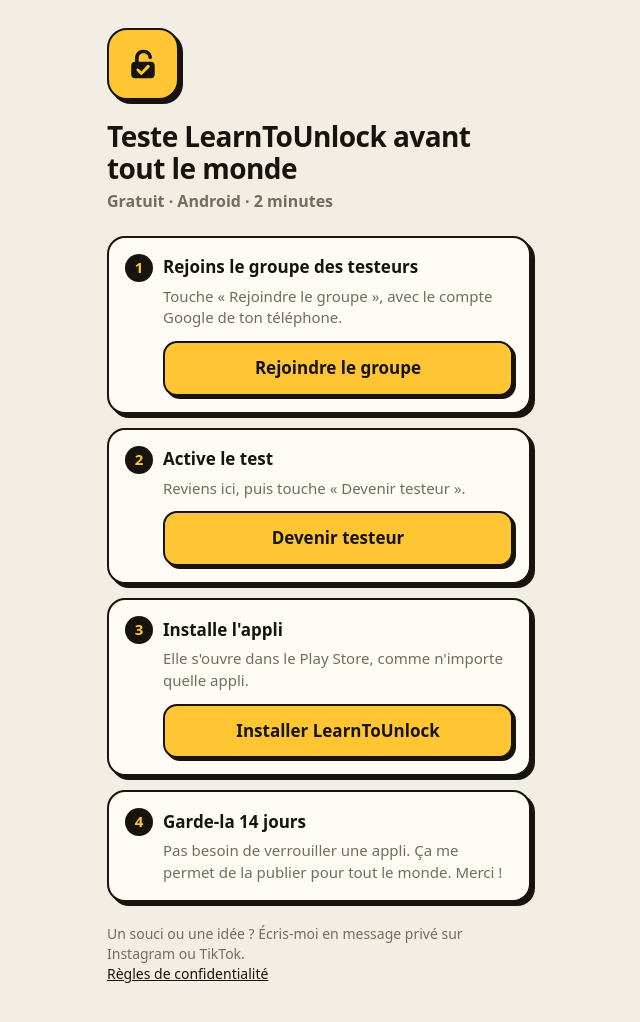
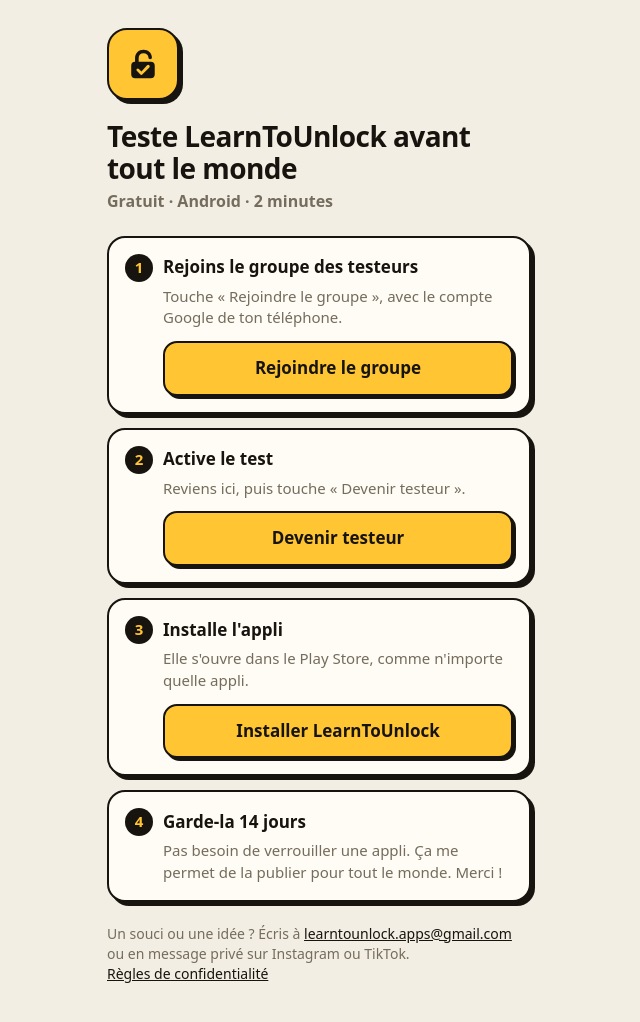
Before and after one commit to learntounlock/learntounlock.github.io, a plain HTML site: page index.html in a window 1280 px wide. Shown: the whole page, without its empty margins (321-961 px from the left). Drawn offline with Linux system fonts and the light colour scheme.

Commit message:
Site public : testeurs, confidentialité, dictionnaire

```diff
--- a/index.html
+++ b/index.html
@@ -73,7 +73,7 @@
     <p>Pas besoin de verrouiller une appli. Ça me permet de la publier pour tout le monde. Merci !</p>
   </div>
 
-  <p class="foot">Un souci ou une idée ? Écris-moi en message privé sur Instagram ou TikTok.<br>
+  <p class="foot">Un souci ou une idée ? Écris à <a href="mailto:learntounlock.apps@gmail.com">learntounlock.apps@gmail.com</a> ou en message privé sur Instagram ou TikTok.<br>
   <a href="https://learntounlock.github.io/confidentialite/">Règles de confidentialité</a></p>
 </main>
 <script>
```
Also changed, not shown: testeurs/index.html (+1 -1 lines), 1 other file.
